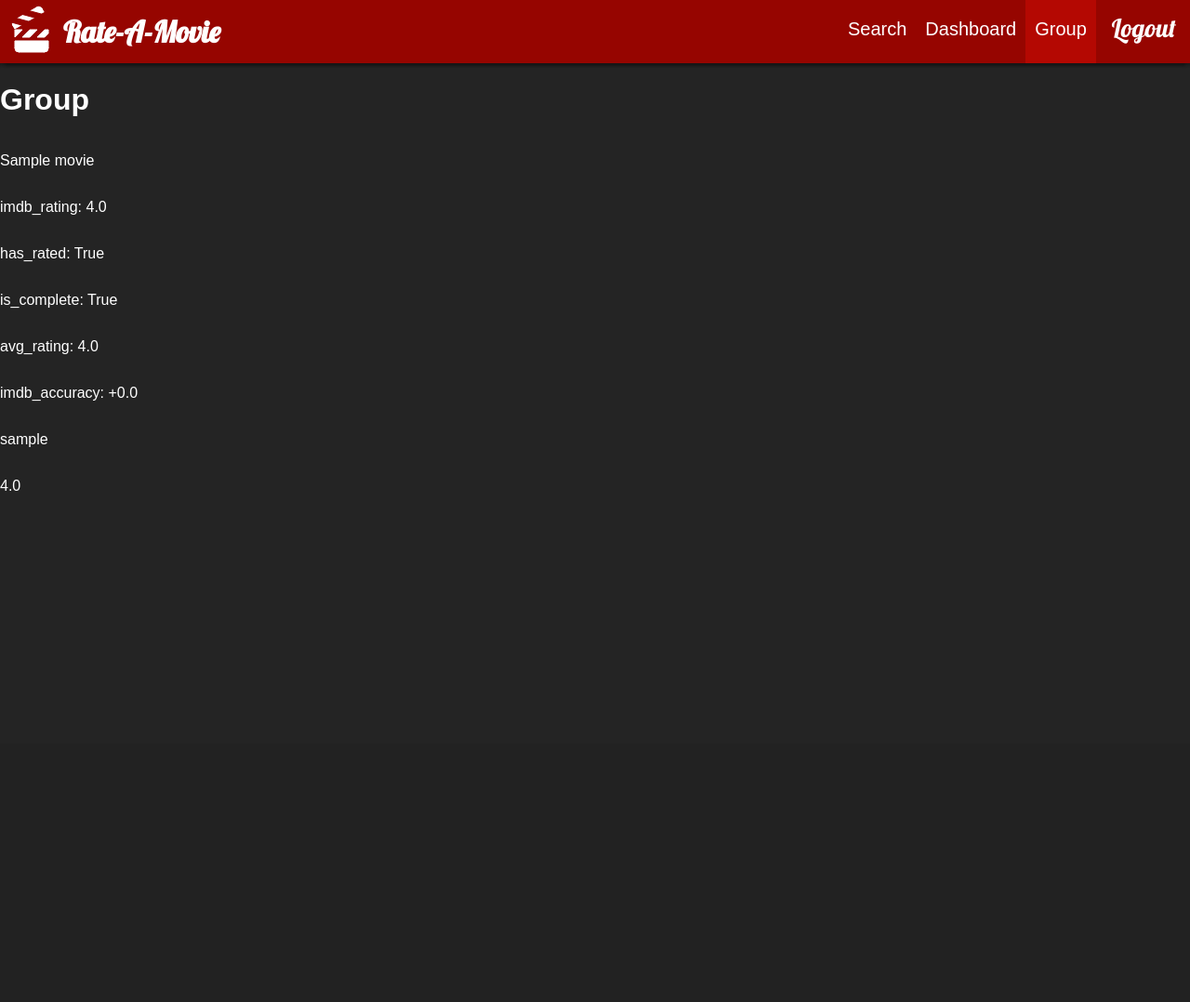
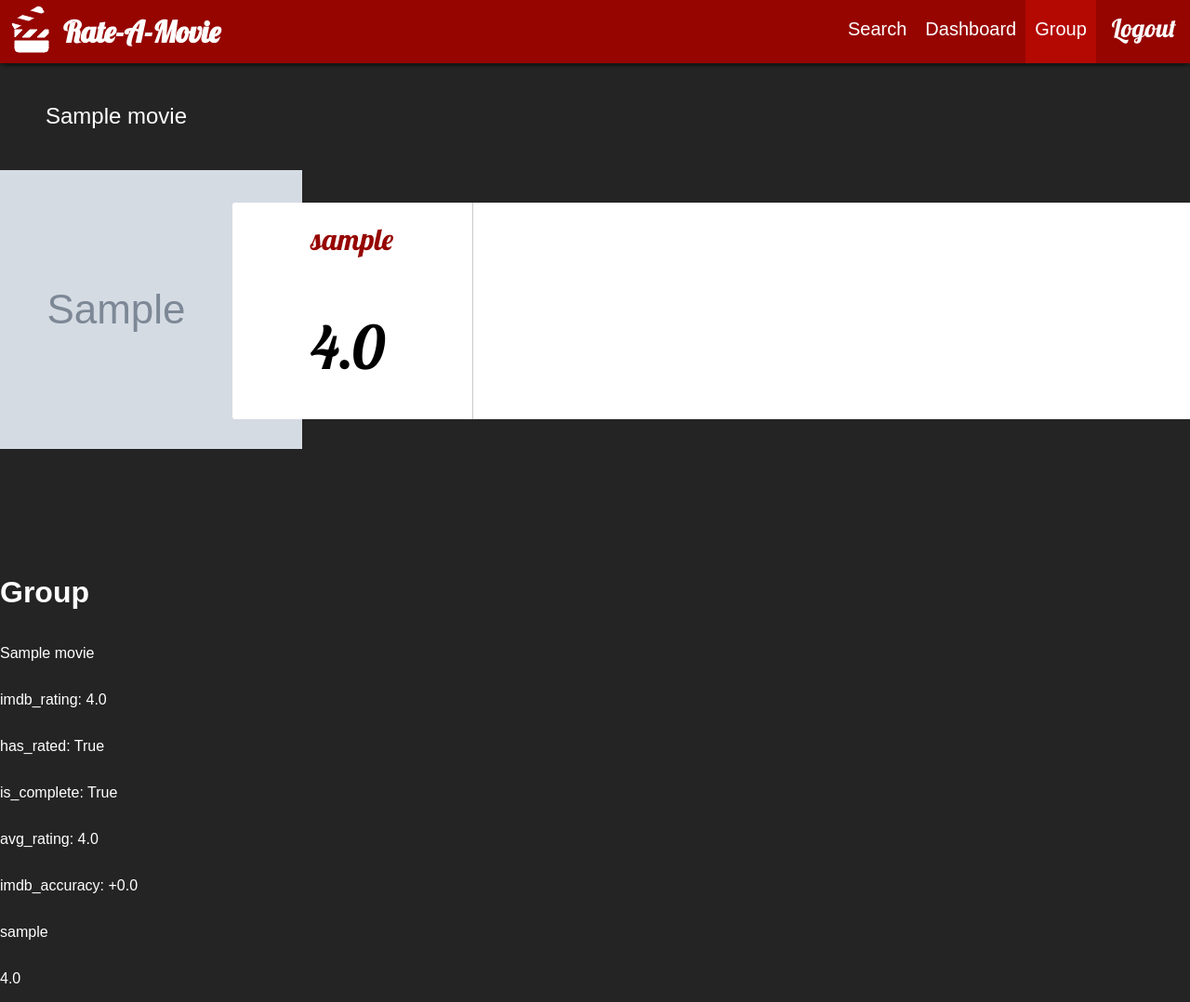
Before and after one commit to cberry216/Movie-Rating, a Django app: page /group/ in a window 1280 px wide. Shown: the whole page at 93% size. Before the commit the page ends 528 px from the top, so only its background shows below. Run offline with Django 3.2, Linux system fonts and the light colour scheme; a user stored in the database is signed in; tables that the repository leaves empty hold one stand-in row (values such as "Sample post"); grey boxes marked "Sample" are stand-in pictures.

Commit message:
Added data to group template.

```diff
--- a/movie_rating/static/css/style.css
+++ b/movie_rating/static/css/style.css
@@ -839,7 +839,7 @@ input[type='number']::-webkit-outer-spin-button {
 
 .source-rating,
 .member-rating {
-	height: 100px;
+	height: 100%;
 	border-right: 1px solid #c9c9c9;
 
 	display: grid;
@@ -871,6 +871,8 @@ input[type='number']::-webkit-outer-spin-button {
 
 	grid-column: 1 / 3;
 	grid-row: 1 / 2;
+	align-self: center;
+	justify-self: center;
 }
 
 .source-rating__rating,
@@ -945,6 +947,71 @@ input[type='number']::-webkit-outer-spin-button {
 	flex-direction: column;
 }
 
+.group-movie {
+	height: 500px;
+	width: 100vw;
+	margin: 15px 0;
+
+	display: grid;
+	grid-template-columns: 250px 1fr;
+	grid-template-rows: 1fr 4fr 1fr;
+}
+
+.group-movie__title {
+	margin: 0;
+
+	font-weight: 200;
+	font-size: 1.5em;
+	text-align: center;
+
+	grid-column: 1 / 2;
+	grid-row: 1 / 2;
+	align-self: center;
+}
+
+.group-movie__poster {
+	height: 90%;
+
+	grid-column: 1 / 2;
+	grid-row: 2 / 3;
+	align-self: center;
+	justify-self: center;
+}
+
+.group-movie__ratings {
+	height: 70%;
+	width: 100%;
+	margin: 5% 0 10% 0;
+	background-color: white;
+	border-top-left-radius: 3px;
+	border-bottom-left-radius: 3px;
+
+	text-align: center;
+
+	grid-column: 2 / 3;
+	grid-row: 2 / 3;
+
+	display: flex;
+	flex-wrap: nowrap;
+}
+
+.group-movie__ratings .member-rating {
+	min-width: calc(100% / 4);
+}
+
+.group-movie__ratings .member-rating__title {
+	font-size: 2em;
+}
+
+.group-member__rating {
+	font-size: 4em;
+
+	grid-column: 1 / 3;
+	grid-row: 2 / 4;
+	align-self: center;
+	justify-self: center;
+}
+
 @keyframes slideoutLeft {
 	from {
 		left: 0px;
--- a/movie_rating/templates/ratings/group.html
+++ b/movie_rating/templates/ratings/group.html
@@ -4,6 +4,29 @@
 {% block title %}{{ group.group_name }}{% endblock title %}
 
 {% block content %}
+<div class="group">
+  {% for movie, stats in movie_ratings.items %}
+    <div class="group-movie">
+      <h1 class="group-movie__title">{{ movie }}</h1>
+      <img src="{% if stats.data.poster_link %}{{ stats.data.poster_link }}{% endif %}" alt="{{ movie }}" class="group-movie__poster">
+      {% if stats.has_rated %}
+        <div class="group-movie__ratings">
+          {% with stats.users as users %}
+            {% for member, rating in users.items %}
+              <div class="member-rating">
+                <p class="member-rating__title">{{ member }}</p>
+                <p class="member-rating__rating group-member__rating">{% if rating %}{{ rating.rating }}{% else %}?{% endif %}</p>
+              </div>
+            {% endfor %}
+          {% endwith %}
+        </div>
+      {% else %}
+      {% endif %}
+    </div>
+  {% empty %}
+
+  {% endfor %}
+</div>
 <div class="group">
   <h1>Group</h1>
   {% if has_group %}{{group.group_name}}{% endif %}
```
